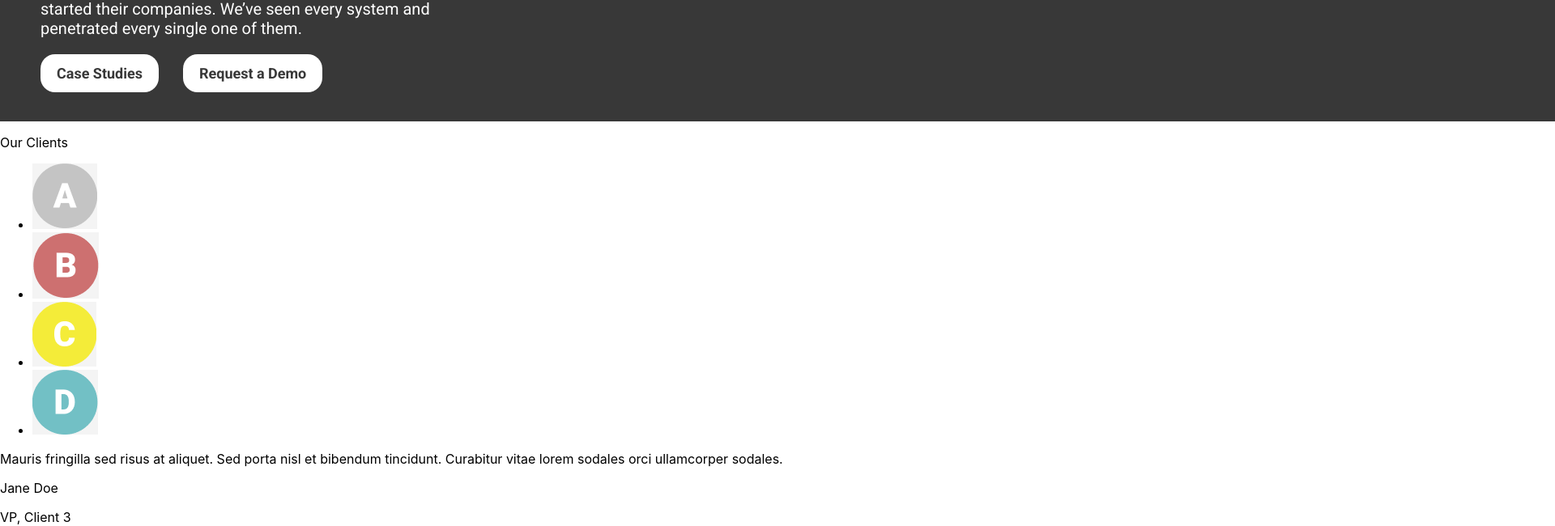
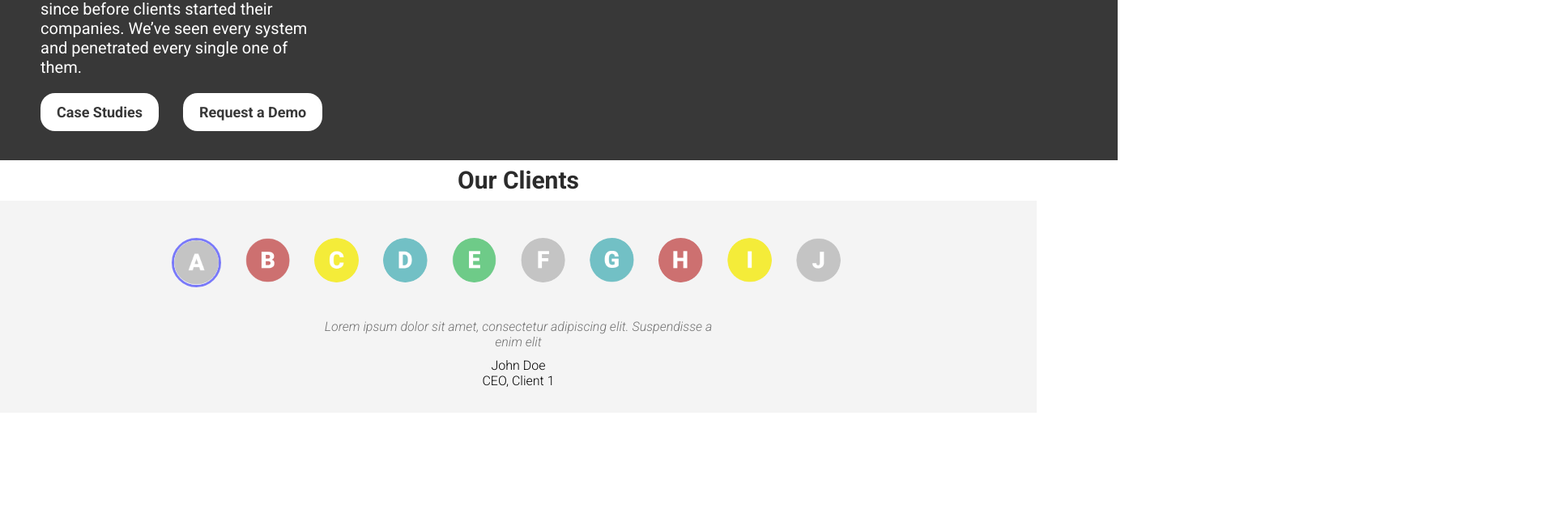
Before and after one commit to ankur-bohra/redsec, a React (Create React App) app: page / in a window 1280 px wide. Shown: the part 266-916 px from the top of the page at 81% size, 1920 px wide, since content can reach past the window. After the commit the page ends 800 px from the top, so only its background shows below. Built offline with nearby package versions, Linux system fonts and the light colour scheme.

Commit message:
implement quote block

```diff
--- a/src/components/Page.css
+++ b/src/components/Page.css
@@ -1,14 +1,33 @@
 @import url('https://fonts.googleapis.com/css2?family=Roboto:ital,wght@0,300;0,400;0,700;0,900;1,300&display=swap');
 
 .block {
-    width: 1920px;
+    width: 100%;
+}
+.block-header {width: 100%}
+.block-header p {
+    font-size: 30px;
+    font-weight: 700;
+    font-family: 'Roboto', sans-serif;
+    text-align: center;
+    line-height: 50px;
+    margin: 0px;
+}
+.block:nth-child(even) {background-color: #383838}
+.block:nth-child(odd) {background-color: #F4F4F4}
+.block:nth-child(even) .block-header p {
+    background-color: #313131;
+    color: #FF3636;
+}
+.block:nth-child(odd) .block-header p {
+    background-color: #FFFFFF;
+    color: #2B2B2B
 }
 
+/* Catchy Block */
 .catchy-block {
     background-color: #383838;
     padding: 50px 50px 20px 50px;
 }
-
 .catchy-block .block-content > .catchphrase {
     font-family: 'Roboto', sans-serif;
     font-style: normal;
@@ -27,7 +46,6 @@
     width: 28%;
     margin: 15px 0px 20px 0px;
 }
-
 .catchy-block ul {
     list-style: none;
     padding: 0
@@ -50,9 +68,48 @@
     outline: none;
     border: 0px;
 }
-.catchy-block li button:hover {
-    background-color: rgb(230, 230 ,230)
+.catchy-block li button:hover {background-color: rgb(230, 230 ,230)}
+.catchy-block li button:active {padding-top: 3px}
+
+/* Quotes Block */
+.quotes-block .block-content {
+    padding: 30px 0px 30px 0px;
 }
-.catchy-block li button:active {
-    padding-top: 3px;
+.quotes-block .images {
+    margin-bottom: 45px;
+    height: 55px;
 }
+.quotes-block .images ul {
+    display: flex;
+    justify-content: center;
+    list-style: none;
+    padding: 0px;
+}
+.quotes-block .images li {
+    display: inline-block;
+    padding: 0px 30px 0px 0px;
+}
+.quotes-block .images li img {
+    border-radius: 50%;
+    height: 55px;
+    width: 55px;
+}
+.quotes-block .images .active {
+    border: 3px solid  rgba(0, 0, 255, 0.5);
+}
+
+.quotes-block .quote {
+    text-align: center;
+}
+.quotes-block .quote p {
+    font-family: 'Roboto', sans-serif;
+    font-weight: 300;
+    margin: 0px;
+}
+.quotes-block .quote p:first-child {
+    margin-bottom: 10px;
+    color: #727272;
+    width: 40%;
+    margin-left: auto;
+    margin-right: auto;
+}
--- a/src/components/Page.js
+++ b/src/components/Page.js
@@ -4,37 +4,117 @@ import client1_logo from "../images/client1.png"
 import client2_logo from "../images/client2.png"
 import client3_logo from "../images/client3.png"
 import client4_logo from "../images/client4.png"
+import client5_logo from "../images/client5.png"
+import client6_logo from "../images/client6.png"
+import client7_logo from "../images/client7.png"
+import client8_logo from "../images/client8.png"
+import client9_logo from "../images/client9.png"
+import client10_logo from "../images/client10.png"
 
-const alignments = {
-    LEFT: 89/1096,
-    DISTANT_LEFT: 312/1096,
-    CENTER: 545/1096,
-    DISTANT_RIGHT: 784/1096,
-    RIGHT: 1007/1096
+const QUOTES = {
+    "Client 1" : {
+        quote: "Lorem ipsum dolor sit amet, consectetur adipiscing elit. Suspendisse a enim elit",
+        index: 0, image: client1_logo,
+        source: {name: "John Doe",position: "CEO"}
+    },
+    "Client 2" : {
+        quote: "Mauris dapibus, libero sit amet convallis feugiat, massa diam cursus dolor, sit amet volutpat ligula enim eu mauris.",
+        index: 1, image: client2_logo,
+        source: {name: "John Smith",position: "Founder"}
+    },
+    "Client 3" : {
+        quote: "Mauris fringilla sed risus at aliquet. Sed porta nisl et bibendum tincidunt. Curabitur vitae lorem sodales orci ullamcorper sodales.",
+        index: 2, image: client3_logo,
+        source: {name: "Jane Doe",position: "VP"}
+    },
+    "Client 4" : {
+        quote: "Quisque tincidunt turpis elit, vulputate tincidunt lacus egestas ac. Sed scelerisque ullamcorper finibus.",
+        index: 3, image: client4_logo,
+        source: {name: "Jane Smith",position: "President"}
+    },
+    "Client 5" : {
+        quote: "Nunc nisl metus, aliquam nec odio vel, pharetra maximus diam. Aenean quis vestibulum nulla. Interdum et malesuada fames ac ante ipsum primis in faucibus.",
+        index: 4, image: client5_logo,
+        source: {name: "John Doe",position: "CEO"}
+    },
+    "Client 6" : {
+        quote: "Maecenas iaculis sollicitudin justo, nec pretium lorem porta nec. Nulla eros lectus, vehicula gravida vehicula ac, sollicitudin ut diam.",
+        index: 5, image: client6_logo,
+        source: {name: "John Smith",position: "Founder"}
+    },
+    "Client 7" : {
+        quote: "Nullam vel aliquet nunc.",
+        index: 6, image: client7_logo,
+        source: {name: "Jane Doe",position: "VP"}
+    },
+    "Client 8" : {
+        quote: "Nulla id ligula condimentum, aliquet nisi ac, aliquam urna. Aliquam posuere euismod tincidunt.",
+        index: 7, image: client8_logo,
+        source: {name: "Jane Smith",position: "President"}
+    },
+    "Client 9" : {
+        quote: "Fusce nec erat justo. Nam sed vulputate quam. Vivamus lacus purus, consequat id rutrum nec, viverra sed ante.",
+        index: 8, image: client9_logo,
+        source: {name: "Jane Doe",position: "VP"}
+    },
+    "Client 10" : {
+        quote: "Proin pretium ultricies erat, et tincidunt nunc posuere at.",
+        index: 9, image: client10_logo,
+        source: {name: "Jane Smith",position: "President"}
+    },
 }
 
+class BlockHeader extends Component {
+    render() {
+        if (!this.props.title) {
+            return null;
+        } else {
+            return (
+                <div className="block-header">
+                    <p>{this.props.title}</p>
+                </div>
+            )
+        }
+    }
+}
+
+class BlockContent extends Component {
+    render() {
+        return (
+            <div className="block-content">
+                {this.props.children}
+            </div>
+        )
+    }
+}
+
+class Block extends Component {
+    render() {
+        return (
+            <div className={"block" + (this.props.subclass ? " " + this.props.subclass : "")}>
+                <BlockHeader title={this.props.title}/>
+                <BlockContent>
+                    {this.props.children}
+                </BlockContent>
+            </div>
+        )
+    }
+}
 
 class CatchyBlock extends Component {
     render() {
+        let buttons_list = []
+        for (const [button, callback] of Object.entries(this.props.buttons)) {
+            buttons_list.push(<li><button key={button} onClick={callback}>{button}</button></li>)
+        };
         return (
-            <div class={"block catchy-block"}>
-                <div class="block-header">
-                    {this.props.title ? <p class="block-title">{this.props.title}</p>
-                                             : null}
+            <Block title={this.props.title} subclass="catchy-block">
+                <div className="catchphrase">
+                    {this.props.catchphrase.map(line => <p>{line}</p>)}
                 </div>
-                <div class="block-content">
-                    <div class="catchphrase">
-                        {this.props.catchphrase.map(line => <p>{line}</p>)}
-                    </div>
-                    <p>{this.props.text}</p>
-                    <ul>
-                        {
-                            Object.keys(this.props.buttons).map(
-                                (text, i) => <li><button key={i} onClick={this.props.buttons[text]}>{text}</button></li>)
-                        }
-                    </ul>
-                </div>
-            </div>
+                <p>{this.props.text}</p>
+                <ul>{buttons_list}</ul>
+            </Block>
         );
     }
 }
@@ -42,48 +122,49 @@ class CatchyBlock extends Component {
 class QuotesBlock extends Component {
     constructor(props) {
         super(props);
-        this.state = {quote_number: Math.floor(this.props.quotes.length/2)};
+        let queue = []
+        for (const [client, quote_info] of Object.entries(this.props.quotes)) {
+            queue[quote_info.index] = client;
+        }
+        this.state = {
+            queue: queue
+        }
     }
     nextQuote() {
-        if (this.state.quote_number === this.props.quotes.length - 1) {
-            this.setState({quote_number: 0});
-        } else {
-            this.setState({quote_number: this.state.quote_number+1})
-        }
+        let queue = this.state.queue.slice();
+        let head = queue.shift()
+        queue.push(head)
+        this.setState({
+            queue: queue,
+        })
     }
     componentDidMount() {
         this.interval = setInterval(
-            () => this.setState({
-                quote_number: (this.state.quote_number+1) % this.props.quotes.length
-            }),
+            () => this.nextQuote(),
+            // () => this.setState({
+            //     queue: queue.slice().push(queue.shift())
+            // }),
         8000);
     }
     componentWillUnmount() {
         clearInterval(this.interval);
     }
     render() {
-        var current_quote = this.props.quotes[this.state.quote_number];
+        let queue = this.state.queue.slice();
+        let image_order = Object.keys(this.props.quotes).sort(
+            (a, b) => {return this.props.quotes[a].index - this.props.quotes[b].index});
+        let images = image_order.map(
+            (client) => <img src={this.props.quotes[client].image} alt={client} className={queue[0] === client ? "active" : null}/>);
+        let quote_info = this.props.quotes[queue[0]];
         return (
-            <div class={"block spanning-hinted-image-block"}>
-                <div class="block-header">
-                    {this.props.title ? <p class="block-title">{this.props.title}</p>
-                                             : null}
+            <Block title={this.props.title} subclass="quotes-block">
+                <div className="images"><ul>{images.map((image) => <li>{image}</li>)}</ul></div>
+                <div className="quote">
+                    <p><i>{quote_info.quote}</i></p>
+                    <p>{quote_info.source.name}</p>
+                    <p>{quote_info.source.position + ", " + queue[0]}</p>
                 </div>
-                <div class="block-content">
-                    <div class="image-container">
-                        <ul>
-                            {
-                                this.props.quotes.map(quote => <li><img src={quote[1]["image"]} alt={quote[1]["client"]}/></li>)
-                            }
-                        </ul>
-                        <div class="quote">
-                            <p class="quote-text">{current_quote[0]}</p>
-                            <p class="quote-source">{current_quote[1].name}</p>
-                            <p class="quote-source">{current_quote[1].position + ", " + current_quote[1].client}</p>
-                        </div>
-                    </div>
-                </div>
-            </div>
+            </Block>
         );
     }
 }
@@ -93,7 +174,7 @@ function on_request_demo_click(e) {}
 
 class Home extends Component {
     render() {
-        var catchy_block =  <CatchyBlock
+        let catchy_block =  <CatchyBlock
             catchphrase={["We know you", "better than yourself"]}
             text="Our experts have been in the industry since before clients started their companies. We’ve seen every system and penetrated every single one of them."
             buttons={{
@@ -101,36 +182,7 @@ class Home extends Component {
                 "Request a Demo": on_request_demo_click
             }}
         />
-        var quotes = [
-            ["Lorem ipsum dolor sit amet, consectetur adipiscing elit. Suspendisse a enim elit", {
-                name: "John Doe",
-                position: "CEO",
-                client: "Client 1",
-                image: client1_logo
-            }],
-            ["Mauris dapibus, libero sit amet convallis feugiat, massa diam cursus dolor, sit amet volutpat ligula enim eu mauris.", {
-                name: "John Smith",
-                position: "Founder",
-                client: "Client 2",
-                image: client2_logo
-            }],
-            ["Mauris fringilla sed risus at aliquet. Sed porta nisl et bibendum tincidunt. Curabitur vitae lorem sodales orci ullamcorper sodales.", {
-                name: "Jane Doe",
-                position: "VP",
-                client: "Client 3",
-                image: client3_logo
-            }],
-            ["Quisque tincidunt turpis elit, vulputate tincidunt lacus egestas ac. Sed scelerisque ullamcorper finibus.", {
-                name: "Jane Smith",
-                position: "President",
-                client: "Client 4",
-                image: client4_logo
-            }]
-        ]
-        var quotes_block = <QuotesBlock
-            title="Our Clients"
-            quotes={quotes}
-        />
+        let quotes_block = <QuotesBlock title="Our Clients" quotes={QUOTES}/>
         return [catchy_block, quotes_block];
     }
 }
```
